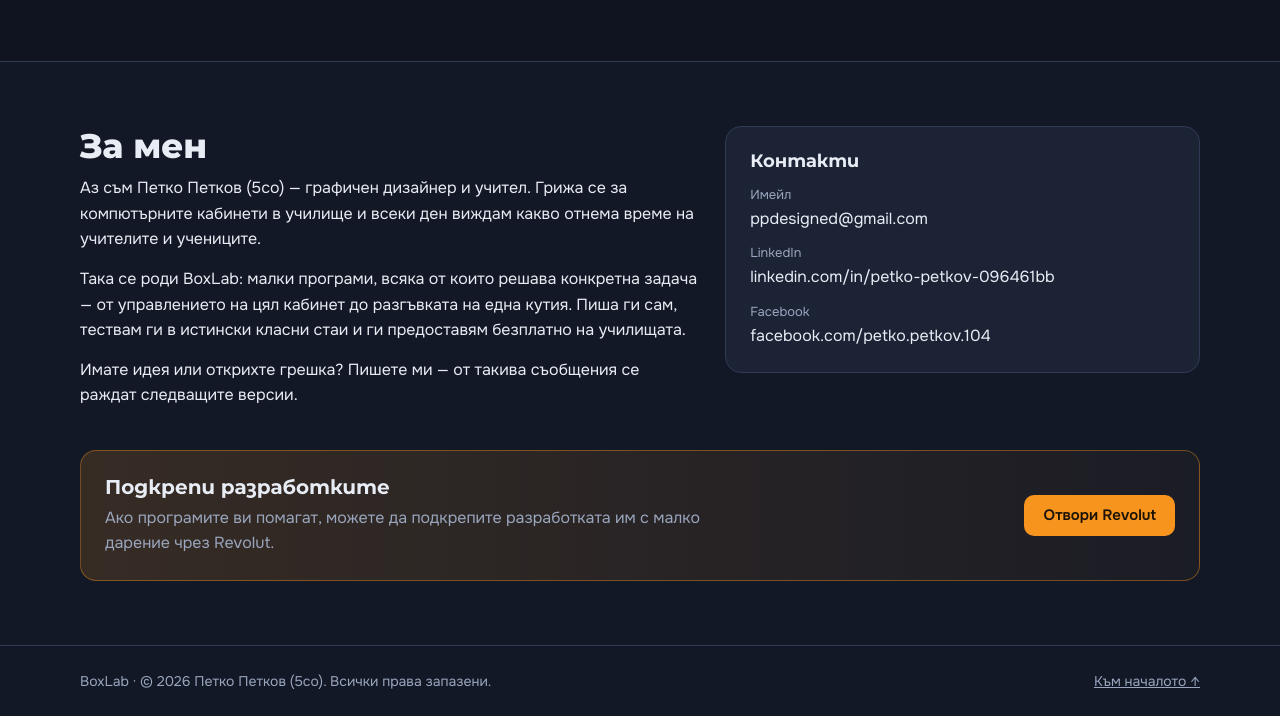
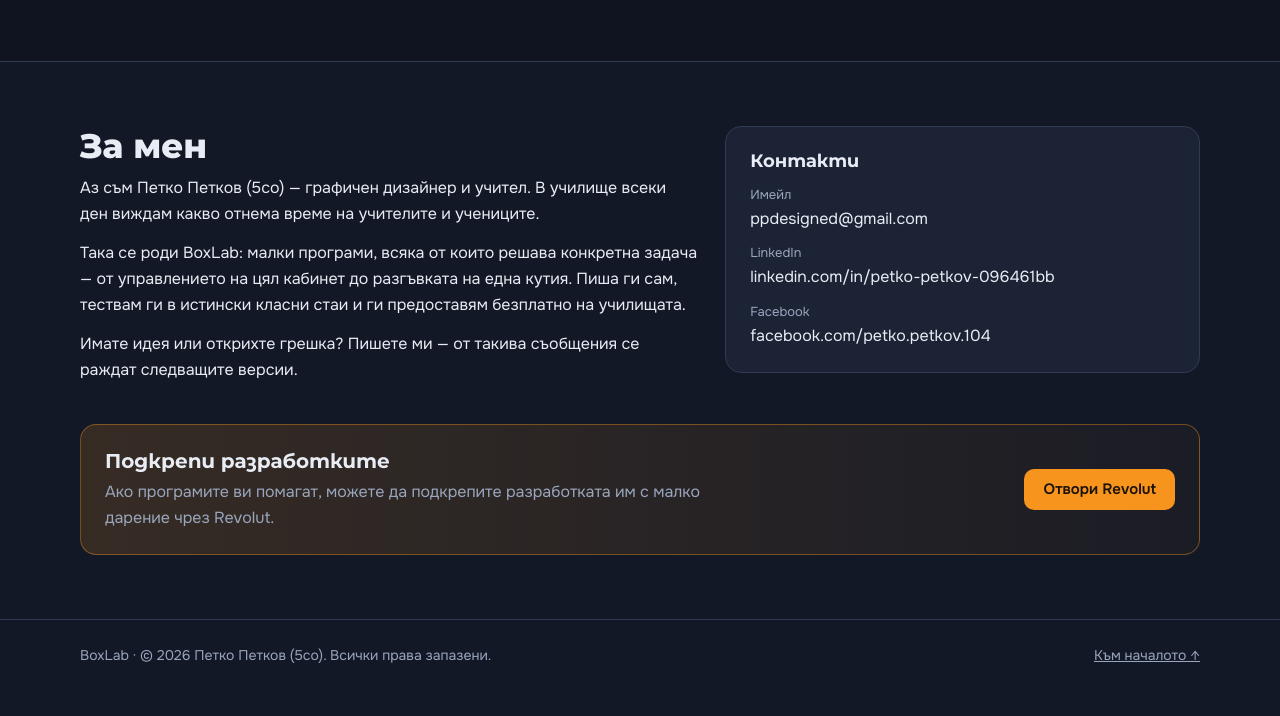
Before and after one commit to 5cov/boxLAB, a plain HTML site: page index.html in a window 1280 px wide. Shown: the part 2729-3445 px from the top of the page. After the commit the page ends 3420 px from the top, so only its background shows below. Drawn offline with Linux system fonts and the light colour scheme.

Commit message:
About: drop computer-lab admin mention
Co-Authored-By: Claude Opus 5.5 <noreply@anthropic.com>
Claude-Session: https://claude.ai/code/session_011qhPvro1q1u5XBqg5Xxx9q

```diff
--- a/index.html
+++ b/index.html
@@ -252,7 +252,7 @@ footer .wrap{display:flex;justify-content:space-between;gap:12px;flex-wrap:wrap}
     <div class="wrap about">
       <div>
         <h2>За мен</h2>
-        <p>Аз съм Петко Петков (5co) — графичен дизайнер и учител. Грижа се за компютърните кабинети в училище и всеки ден виждам какво отнема време на учителите и учениците.</p>
+        <p>Аз съм Петко Петков (5co) — графичен дизайнер и учител. В училище всеки ден виждам какво отнема време на учителите и учениците.</p>
         <p>Така се роди BoxLab: малки програми, всяка от които решава конкретна задача — от управлението на цял кабинет до разгъвката на една кутия. Пиша ги сам, тествам ги в истински класни стаи и ги предоставям безплатно на училищата.</p>
         <p>Имате идея или открихте грешка? Пишете ми — от такива съобщения се раждат следващите версии.</p>
       </div>
```
